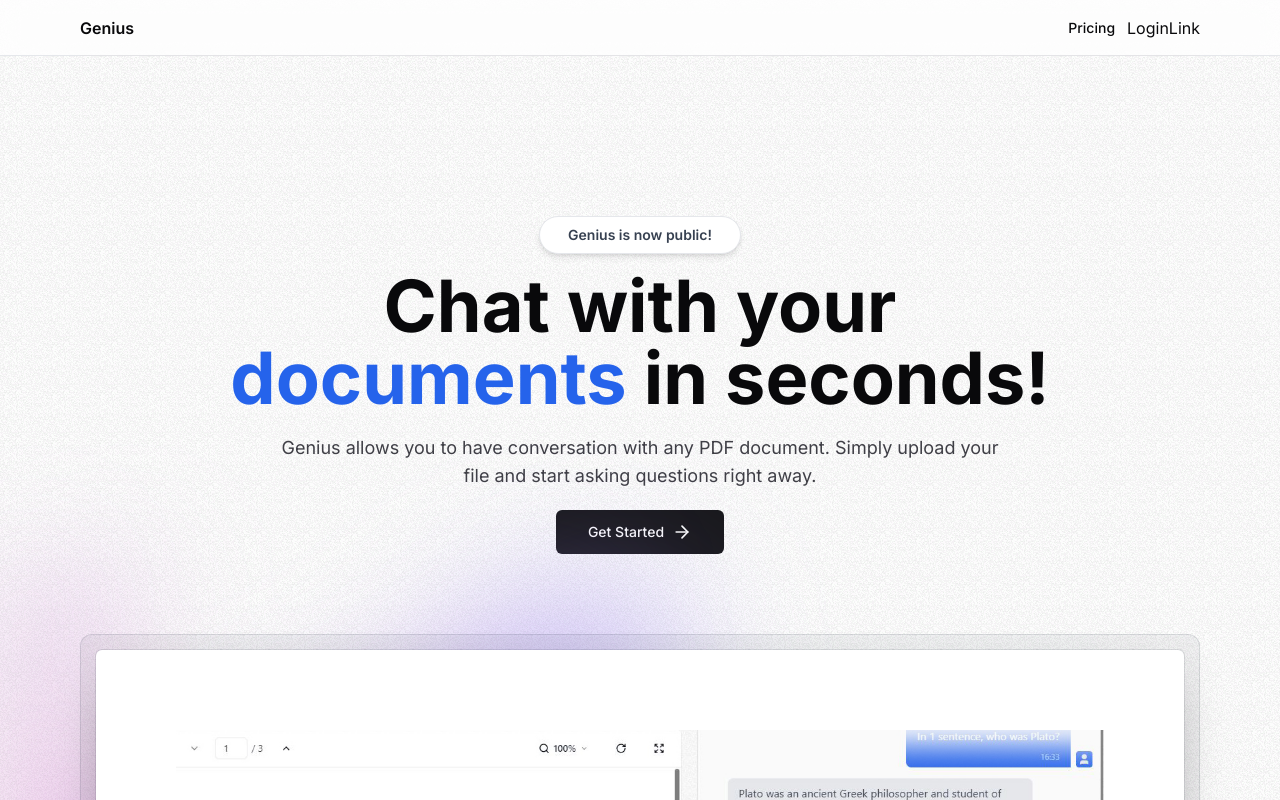
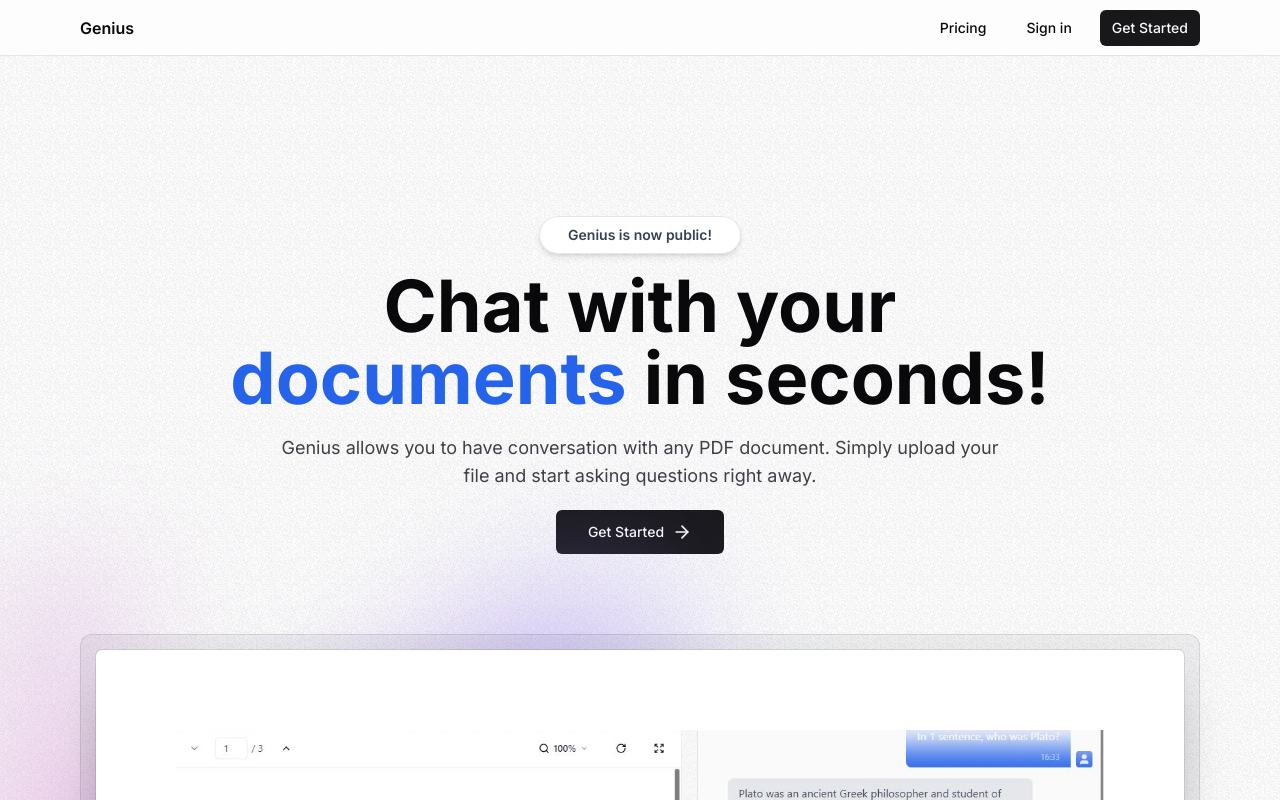
Before and after one commit to mahmudlukman/genius, a Next.js app: page / in a window 1280 px wide. Shown: the top 800 px of the page. Built offline with nearby package versions, Linux system fonts and the light colour scheme.

Commit message:
kinde auth added

```diff
--- /dev/null
+++ b/src/app/api/auth/[kindeAuth]/route.ts
@@ -0,0 +1,7 @@
+import { handleAuth } from '@kinde-oss/kinde-auth-nextjs/server';
+import { NextRequest } from 'next/server';
+
+export async function GET(request: NextRequest, { params }: any) {
+  const endpoint = params.kindeAuth;
+  return handleAuth(request, endpoint);
+}
--- a/src/components/Navbar.tsx
+++ b/src/components/Navbar.tsx
@@ -2,6 +2,7 @@
 import MaxWidthWrapper from './MaxWidthWrapper';
 import Link from 'next/link';
 import { buttonVariants } from './ui/button';
+import { LoginLink, RegisterLink } from '@kinde-oss/kinde-auth-nextjs/server';
 
 const Navbar = () => {
   return (
@@ -22,8 +23,24 @@
                   variant: 'ghost',
                   size: 'sm',
                 })}
-              >Pricing</Link>
-              LoginLink
+              >
+                Pricing
+              </Link>
+              <LoginLink
+                className={buttonVariants({
+                  variant: 'ghost',
+                  size: 'sm',
+                })}
+              >
+                Sign in
+              </LoginLink>
+              <RegisterLink
+                className={buttonVariants({
+                  size: 'sm',
+                })}
+              >
+                Get Started
+              </RegisterLink>
             </>
           </div>
         </div>
```
